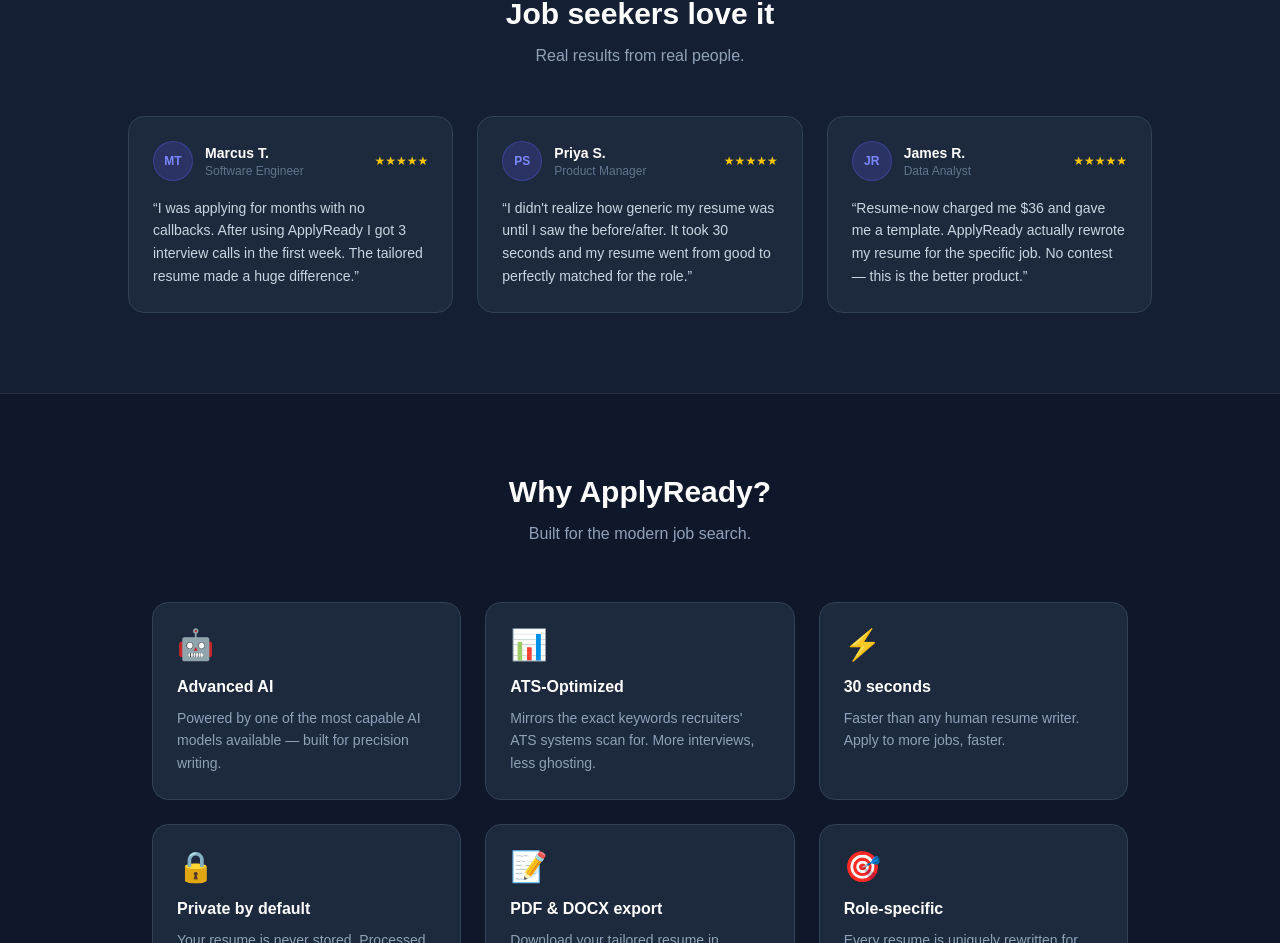
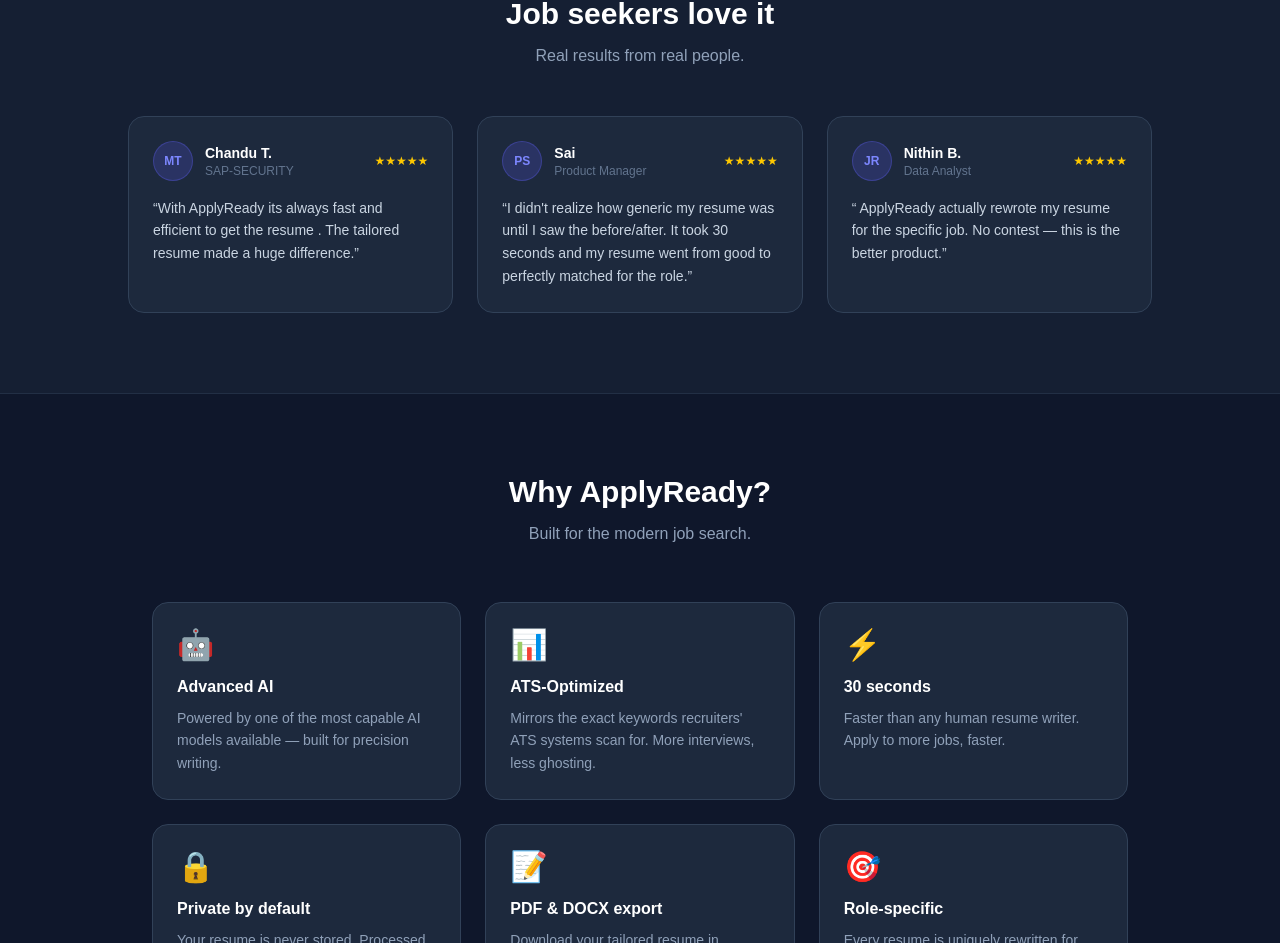
Before and after one commit to saisumanth7777/ApplyReady, a Next.js app: page / in a window 1280 px wide. Shown: the part 1833-2776 px from the top of the page. Built offline with nearby package versions, Linux system fonts and the light colour scheme.

Commit message:
Changes to landing page

```diff
--- a/app/page.tsx
+++ b/app/page.tsx
@@ -120,22 +120,22 @@
           <div className="grid sm:grid-cols-3 gap-6">
             {[
               {
-                name: "Marcus T.",
-                role: "Software Engineer",
+                name: "Chandu T.",
+                role: "SAP-SECURITY ",
                 avatar: "MT",
-                text: "I was applying for months with no callbacks. After using ApplyReady I got 3 interview calls in the first week. The tailored resume made a huge difference.",
+                text: "With ApplyReady its always fast and efficient to get the resume . The tailored resume made a huge difference.",
               },
               {
-                name: "Priya S.",
+                name: " Sai",
                 role: "Product Manager",
                 avatar: "PS",
                 text: "I didn't realize how generic my resume was until I saw the before/after. It took 30 seconds and my resume went from good to perfectly matched for the role.",
               },
               {
-                name: "James R.",
+                name: "Nithin B.",
                 role: "Data Analyst",
                 avatar: "JR",
-                text: "Resume-now charged me $36 and gave me a template. ApplyReady actually rewrote my resume for the specific job. No contest — this is the better product.",
+                text: " ApplyReady actually rewrote my resume for the specific job. No contest — this is the better product.",
               },
             ].map(({ name, role, avatar, text }) => (
               <div key={name} className="bg-slate-800 border border-slate-700 rounded-2xl p-6">
```
